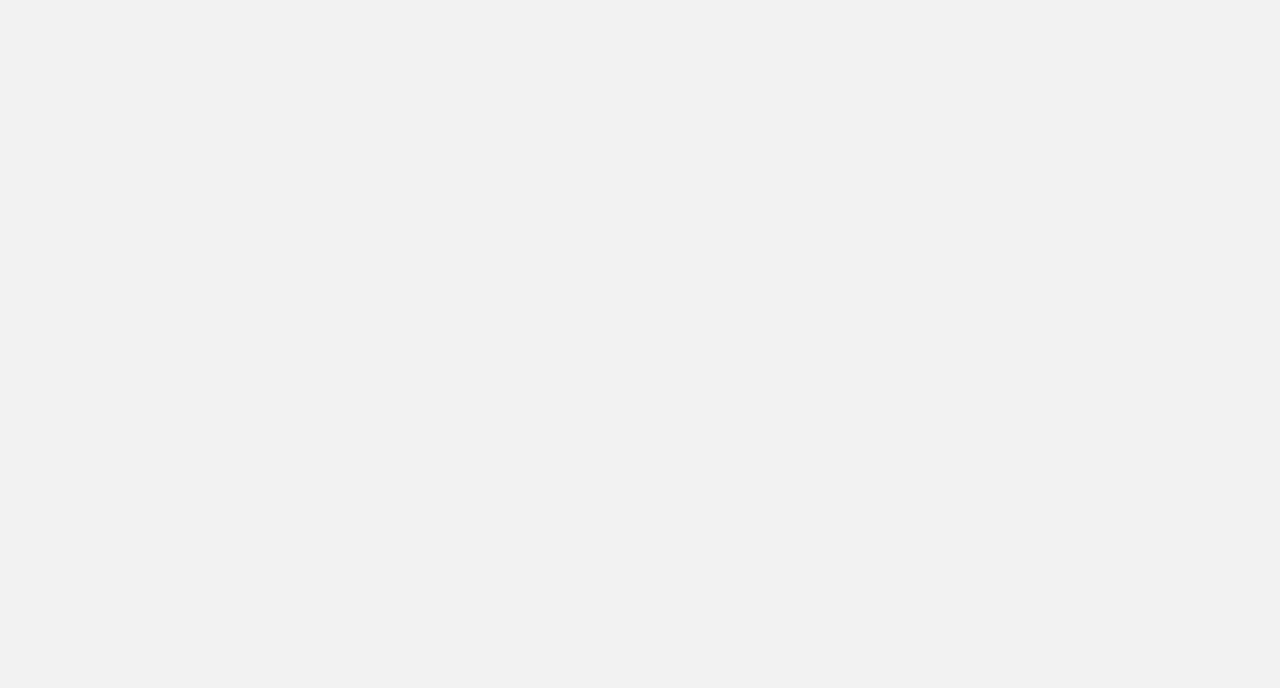
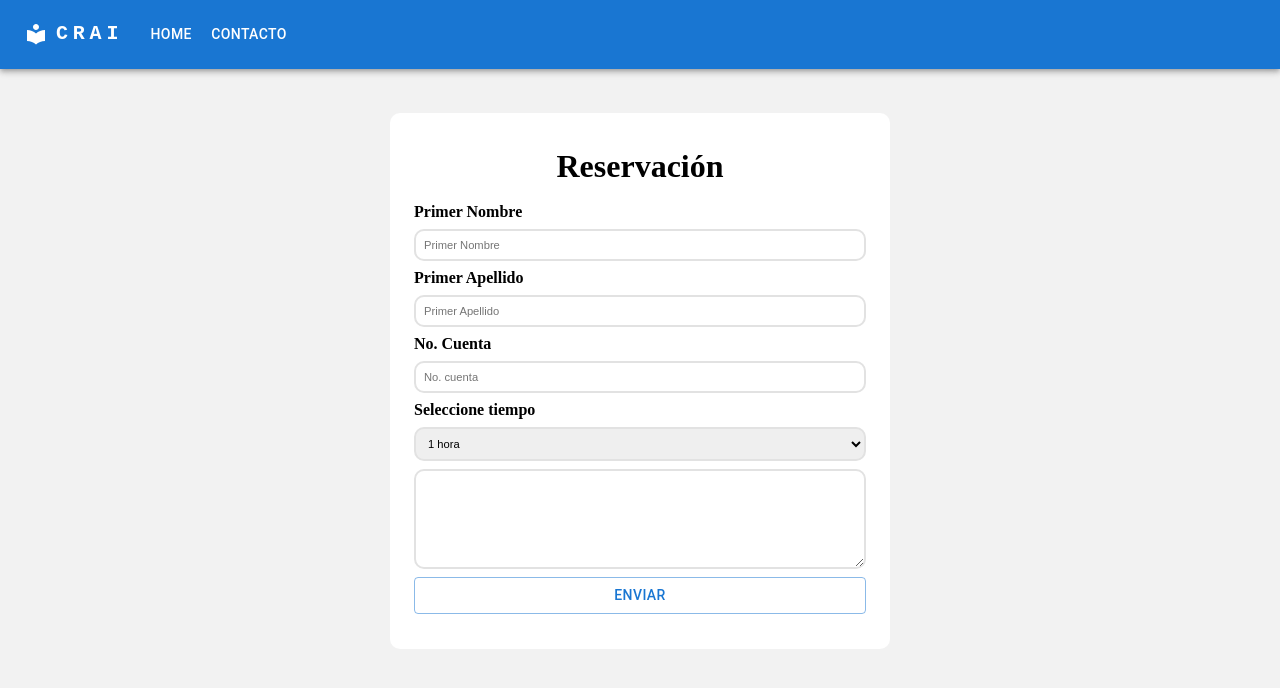
Before and after one commit to kenyy03/crai-project-frontend, a React (Create React App) app: page /form in a window 1280 px wide. Before the commit this address had no page. Shown: the top 688 px of the page. Built offline with nearby package versions, Linux system fonts and the light colour scheme; the HTML template or start-up script is replaced by a standard one.

Commit message:
Adding ReservationForm component and modified others components

```diff
--- a/package.json
+++ b/package.json
@@ -14,6 +14,7 @@
     "@types/node": "^16.11.56",
     "@types/react": "^18.0.18",
     "@types/react-dom": "^18.0.6",
+    "formik": "^2.2.9",
     "material-ui-popup-state": "^4.0.2",
     "react": "^18.2.0",
     "react-dom": "^18.2.0",
--- a/src/App.tsx
+++ b/src/App.tsx
@@ -3,6 +3,8 @@ import './App.css';
 import MainContent from './components/MainContent/MainContent';
 import { BrowserRouter, Route, Routes } from 'react-router-dom';
 import Room from './components/Room/Room';
+import { Campus } from './interfaces/Campus';
+import { ReservationForm } from './components/ReservationForm/ReservationForm';
 
 const App = () => {
   return (
@@ -10,6 +12,7 @@ const App = () => {
       <Routes>
         <Route path='/' element={<div><MainContent /></div>} />
         <Route path="/rooms" element={<Room />} />
+        <Route path="/form" element={<ReservationForm />} />
       </Routes>
     </BrowserRouter>
   );
--- a/src/components/CampusCard/CampusCard.tsx
+++ b/src/components/CampusCard/CampusCard.tsx
@@ -1,4 +1,4 @@
-import React from 'react';
+import React, { useState } from 'react';
 import './CampusCard.css';
 import { Link } from 'react-router-dom';
 import { Campus } from '../../interfaces/Campus';
@@ -8,7 +8,8 @@ interface CampusProps {
   sedes: Campus;
 }
 
-const CampusCard = ({ sedes }: CampusProps) => {
+const CampusCard = ({ sedes }: CampusProps, index:number) => {
+  const [sedeSelected, setSedeSelected] = useState<Campus>();
   return (
     <>
       <Card className="card">
@@ -26,8 +27,9 @@ const CampusCard = ({ sedes }: CampusProps) => {
           <CardActions className="card-actions">
             <Button variant="contained" className="button-card">
               <Link
-                to={'/rooms'}
+                to={`/rooms`}
                 style={{ textDecoration: 'none', color: '#fff' }}
+                onClick={() => setSedeSelected(sedes)}
               >
                 Reservar ahora
               </Link>
--- a/src/components/MainContent/MainContent.tsx
+++ b/src/components/MainContent/MainContent.tsx
@@ -24,7 +24,7 @@ const MainContent = () => {
       <Header />
       <div className="card-container">
         {
-          campus.map((sede:Campus) => <CampusCard sedes={sede} />)
+          campus.map((sede:Campus, index) => <CampusCard key={index} sedes={sede} />)
         }
         {/* <CampusCard />
         <CampusCard />
--- /dev/null
+++ b/src/components/ReservationForm/ReservationForm.css
@@ -0,0 +1,62 @@
+label {
+  margin-bottom: .5rem;
+  font-size: 1rem;
+  font-weight: bold;
+  width: 100%;
+}
+
+.form-container  {
+  display: flex;
+  justify-content: center;
+  width: 100%;
+  height: auto;
+}
+
+.form-group  {
+  background-color: #fff;
+  display: flex;
+  align-items: center;
+  flex-direction: column;
+  border-radius: 10px;
+  margin-top: 2.8rem;
+  width: 500px;
+  height: auto;
+  padding: 2.2rem 1.5rem;
+}
+
+.fields-container  {
+  width: 100%;
+  margin-top: 1.1rem;
+  display: flex;
+  flex-direction: column;
+}
+
+.fields-form  {
+  width: 100%;
+  padding: .5rem;
+  border: 2px solid #e2e2e2;
+  border-radius: 10px;
+  margin-bottom: .5rem;
+  font-size: .7rem;
+  color: #e2e2e2;
+}
+
+.select-form  {
+  width: 100%;
+  padding: .5rem;
+  border: 2px solid #e2e2e2;
+  border-radius: 10px;
+  margin-bottom: .5rem;
+  font-size: .7rem;
+  color: #000;
+}
+
+.textarea-form  {
+  padding: .5rem;
+  border: 2px solid #e2e2e2;
+  border-radius: 10px;
+  margin-bottom: .5rem;
+  font-size: .7rem;
+  color: #000;
+  height: 100px;
+}
--- /dev/null
+++ b/src/components/ReservationForm/ReservationForm.tsx
@@ -0,0 +1,75 @@
+import * as React from 'react';
+import {
+  Formik,
+  FormikHelpers,
+  FormikProps,
+  Form,
+  Field,
+  FieldProps,
+} from 'formik';
+import Header from '../Header/Header';
+import './ReservationForm.css';
+import { Button } from '@mui/material';
+
+interface MyFormValues {
+  firstName: string;
+}
+
+export const ReservationForm: React.FC<{}> = () => {
+  const initialValues: MyFormValues = { firstName: '' };
+  return (
+    <>
+      <Header />
+      <div className="form-container">
+        <div className="form-group">
+          <h1>Reservación</h1>
+          <Formik
+            initialValues={initialValues}
+            onSubmit={(values, actions) => {
+              console.log({ values, actions });
+              alert(JSON.stringify(values, null, 2));
+              actions.setSubmitting(false);
+            }}
+          >
+            <Form className="fields-container">
+              <label htmlFor="firstName">Primer Nombre</label>
+              <Field
+                id="firstName"
+                name="firstName"
+                placeholder="Primer Nombre"
+                className="fields-form"
+              />
+
+              <label htmlFor="firstLastName">Primer Apellido</label>
+              <Field
+                id="firstLastName"
+                name="firstLastName"
+                placeholder="Primer Apellido"
+                className="fields-form"
+              />
+
+              <label htmlFor="studentCode">No. Cuenta</label>
+              <Field
+                id="studentCode"
+                name="studentCode"
+                placeholder="No. cuenta"
+                className="fields-form"
+              />
+
+              <label htmlFor="hours">Seleccione tiempo</label>
+              <Field id="hours" as="select" name="hours" className="select-form">
+                <option value={1}>1 hora</option>
+                <option value={2}>2 horas</option>
+              </Field>
+
+              <Field name="membersTeam" as="textarea" className="textarea-form" />
+              <Button variant="outlined" className="button-form">
+                Enviar
+              </Button>
+            </Form>
+          </Formik>
+        </div>
+      </div>
+    </>
+  );
+};
--- a/src/components/Room/Room.tsx
+++ b/src/components/Room/Room.tsx
@@ -1,27 +1,39 @@
 import React from 'react';
+import { Campus } from '../../interfaces/Campus';
 import Header from '../Header/Header';
 import './Room.css';
+import { Link } from 'react-router-dom';
 
 const Room = () => {
   return (
     <>
       <Header />
       <div className="rooms-container">
-        <h1 style={{marginBottom: '1rem'}} >Ceutec Sede Central</h1>
+        <h1 style={{ marginBottom: '1rem' }}>Ceutec Sede Central</h1>
         <div className="room-container">
-          <h3>Sala 1</h3>
+          <Link to={'/form'} style={{ textDecoration: 'none', color: '#000' }}>
+            <h3>Sala 1</h3>
+          </Link>
         </div>
         <div className="room-container">
-          <h3>Sala 2</h3>
+          <Link to={'/form'} style={{ textDecoration: 'none', color: '#000' }}>
+            <h3>Sala 2</h3>
+          </Link>
         </div>
         <div className="room-container">
-          <h3>Sala 3</h3>
+          <Link to={'/form'} style={{ textDecoration: 'none', color: '#000' }}>
+            <h3>Sala 3</h3>
+          </Link>
         </div>
         <div className="room-container">
-          <h3>Sala 4</h3>
+          <Link to={'/form'} style={{ textDecoration: 'none', color: '#000' }}>
+            <h3>Sala 4</h3>
+          </Link>
         </div>
         <div className="room-container">
-          <h3>Sala 5</h3>
+          <Link to={'/form'} style={{ textDecoration: 'none', color: '#000' }}>
+            <h3>Sala 5</h3>
+          </Link>
         </div>
       </div>
     </>
```
Also changed, not shown: 1 other file (tests, documents, lock files or other folders).
